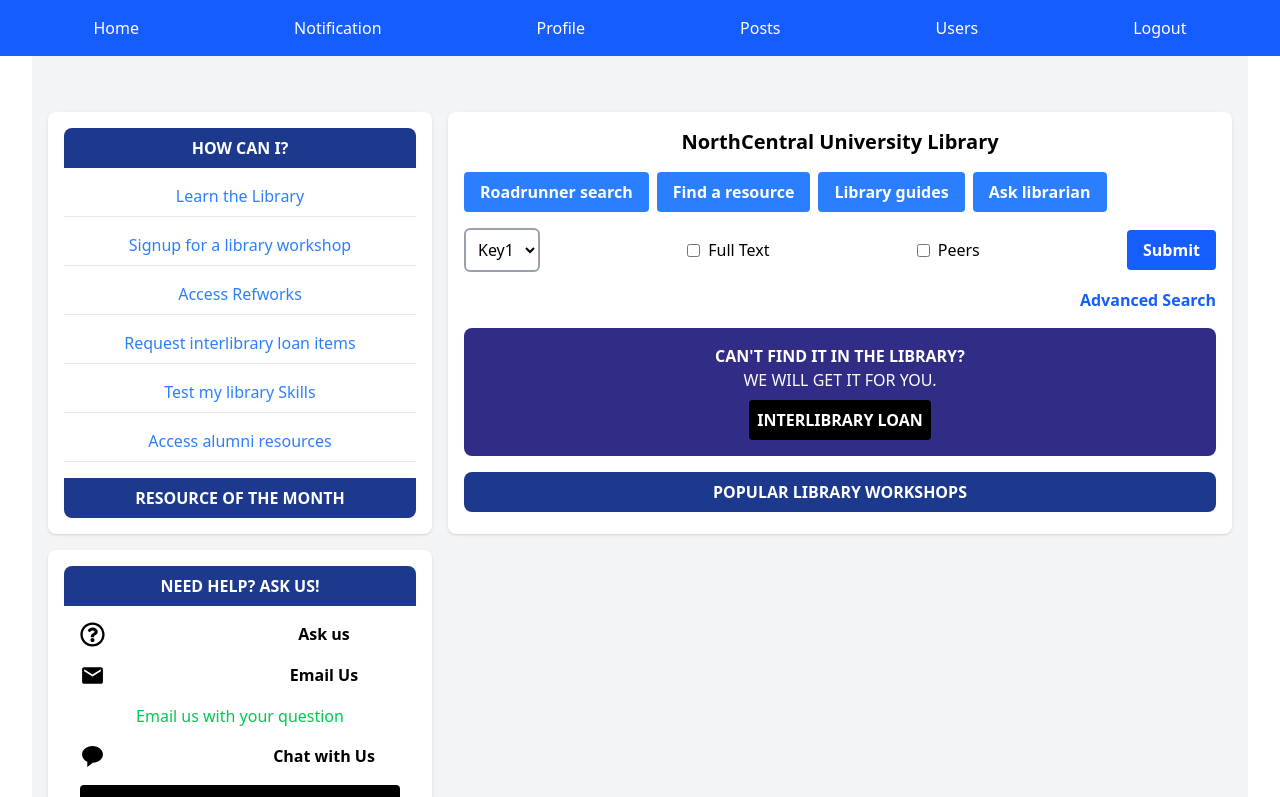
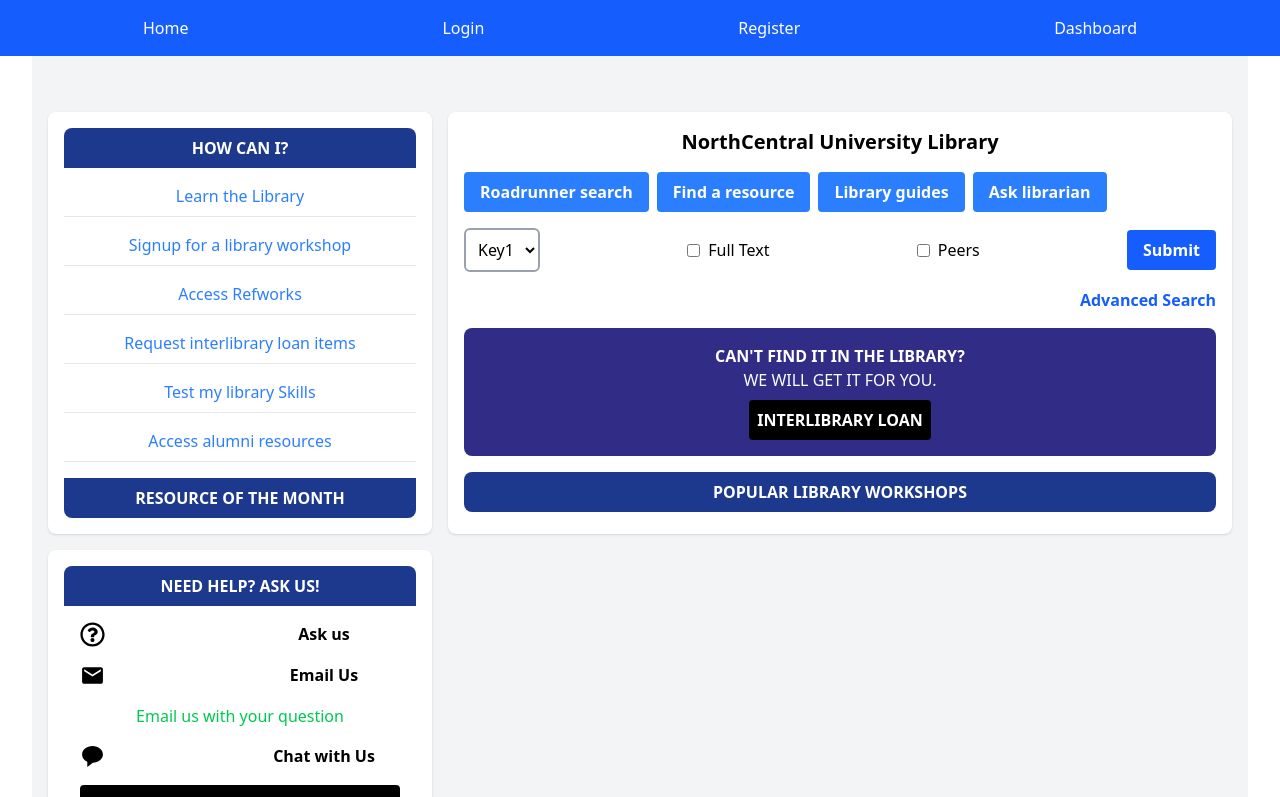
Before and after one commit to eric2003tu/react, a React (Vite) app: page / in a window 1280 px wide. Shown: the top 797 px of the page. Built offline with nearby package versions, Linux system fonts and the light colour scheme.

Commit message:
updated forms

```diff
--- a/src/Components/basic.jsx
+++ b/src/Components/basic.jsx
@@ -20,31 +20,22 @@
         <div className="min-h-screen bg-gray-100 max-w-full w-full m-0">
             <nav className="w-full bg-blue-600 text-white p-4 fixed top-0 z-[1000] right-0 m-0">
                 <ul className="hidden container mx-auto lg:flex md:flex justify-around sm:hidden">
-                    <li><Link to='/dashboard' className="hover:text-blue-300">Home</Link></li>
-                    <li><Link to='/dashboard/notifications' className="hover:text-blue-300">Notification</Link></li>
-                    <li><Link to='/dashboard/profile' className="hover:text-blue-300">Profile</Link></li>
-                    <li><Link to='/dashboard/posts' className="hover:text-blue-300">Posts</Link></li>
-                     <li><Link to='/dashboard/users' className="hover:text-blue-300">Users</Link></li>
-                    <li><Link to ='/' id='logout' className='logout' onClick={function(){navigate('/'); }}>Logout</Link>
-                    </li>
+                    <li><Link to='/' className="hover:text-blue-300">Home</Link></li>
+                    <li><Link to='/login' className="hover:text-blue-300">Login</Link></li>
+                    <li><Link to='/register' className="hover:text-blue-300">Register</Link></li>
+                    <li><Link to='/dashboard' className="hover:text-blue-300">Dashboard</Link></li>
                 </ul>
                 <div onClick={handleHide} className='block md:hidden lg:hidden sm:block'>
                      {!nav ? <AiOutlineClose size={30} className='text-white font-bold cursor-pointer justify-end justify-self-end'/> : <AiOutlineMenu size={30} className='text-white font-bold cursor-pointer justify-end justify-self-end'/> }
                 </div>
                 <div className={!nav ? 'fixed h-fit justify-items-start left-0 top-0 w-[50%] border-r border-r-gray-900 bg-[#2f163c] ease-in-out duration-600 sm:fixed flex-wrap md:hidden lg:hidden' : 'fixed left-[-100%]' }>
-                   <h1 className='w-full text-3xl font-bold text-[#00df9a]'>Dash board</h1>
+                   <h1 className='w-full text-3xl font-bold text-[#00df9a]'>Home page</h1>
                     <ul className="uppercase w-ull space-3 border border-gray-500">
-                        <li><Link to='/dashboard' className="hover:text-blue-300 p-4 border-b border-gray-600 cursor-pointer" onClick={handleHide}>Home</Link></li>
-                        <li><Link to='/dashboard/notifications' className="hover:text-blue-300 p-4 border-b border-gray-600 cursor-pointer" onClick={handleHide}>Notification</Link>
+                    <li><Link to='/' className="hover:text-blue-300 p-4 border-b border-gray-600 cursor-pointer" onClick={handleHide}>Home</Link></li>
+                        <li><Link to='/login' className="hover:text-blue-300 p-4 border-b border-gray-600 cursor-pointer" onClick={handleHide}>Login</Link></li>
+                        <li><Link to='/register' className="hover:text-blue-300 p-4 border-b border-gray-600 cursor-pointer" onClick={handleHide}>Register</Link>
                         </li>
-                        <li><Link to='/dashboard/profile' className="hover:text-blue-300 p-4 border-b border-gray-600 cursor-pointer mb-[10px]" onClick={handleHide}>Profile</Link>
-                        </li>
-                        <li><Link to='/dashboard/posts' className="hover:text-blue-300 p-4 border-b border-gray-600 cursor-pointer" onClick={handleHide}>Posts</Link>
-                        </li>
-                        <li><Link to='/dashboard/users' className="hover:text-blue-300 p-4 border-b border-gray-600 cursor-pointer" onClick={handleHide}>Users</Link>
-                        </li>
-                        <li><Link to ='/' id='logout' className='p-4 border-b border-gray-600 cursor-pointer' onClick={function(){
-                            navigate('/'); }}>Logout</Link>
+                        <li><Link to='/dashboard' className="hover:text-blue-300 p-4 border-b border-gray-600 cursor-pointer" onClick={handleHide}>Dashboard</Link>
                         </li>
                     </ul>
                 </div>
```
